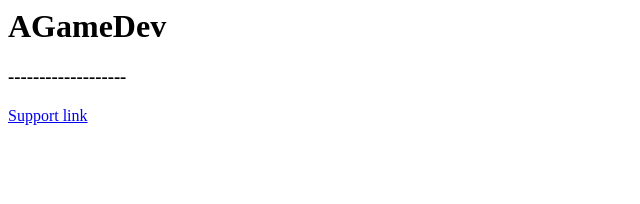
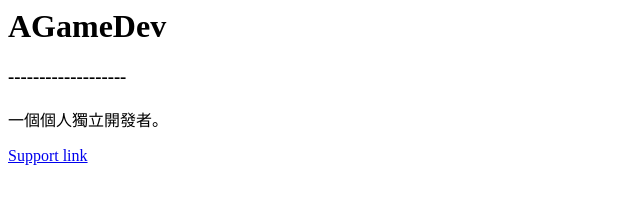
Before and after one commit to a-gamedev/a-gamedev, a plain HTML site: page index.htm in a window 1280 px wide. Shown: the whole page, without its empty margins (0-640 px from the left). Drawn offline with Linux system fonts and the light colour scheme.

Commit message:
Update index.htm

```diff
--- a/index.htm
+++ b/index.htm
@@ -1,5 +1,6 @@
 <html>
   <h1>AGameDev</h1>
   <h3>-------------------</h3>
+  <p>一個個人獨立開發者。</p>
   <a href="https://github.com/a-gamedev/support">Support link</a>
 </html>
```
